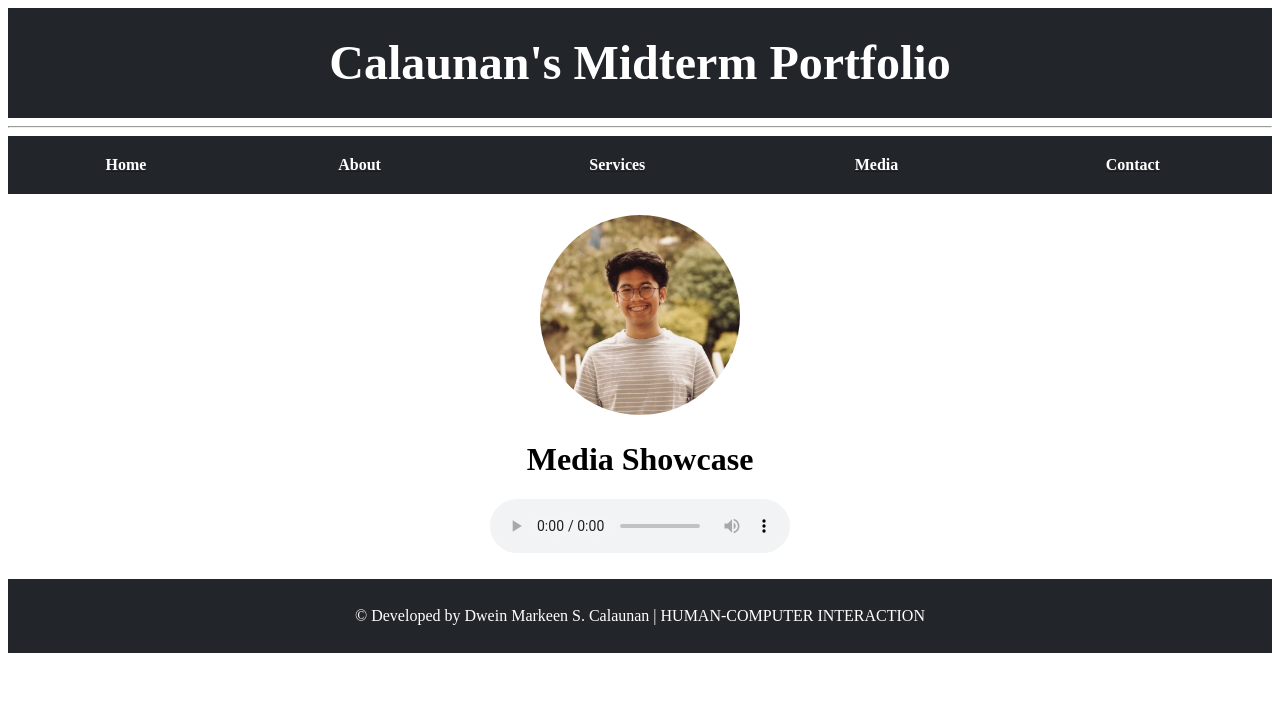
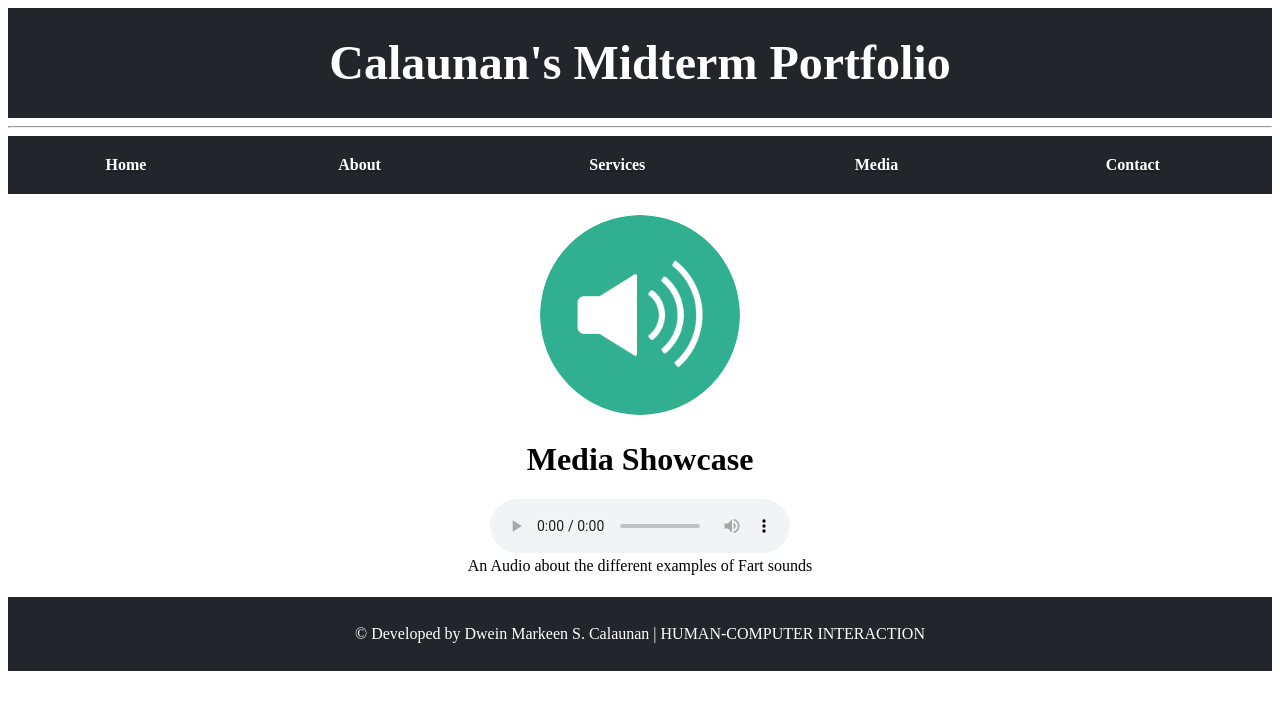
Before and after one commit to 20245694/HUMCOM1-Midterm-Examination, a plain HTML site: page media.html in a window 1280 px wide. Drawn offline with Linux system fonts and the light colour scheme.

Commit message:
Initial Commit

```diff
--- a/media.html
+++ b/media.html
@@ -31,17 +31,19 @@
 
     <h1> </h1>
 
-    <img src="profile image.jpeg" width="200" height="200" style="border-radius: 50%; object-fit: cover;">
+    <img src="media image.png" width="200" height="200" style="border-radius: 50%; object-fit: cover;">
 
     <h1>Media Showcase</h1>
     <h2></h2>
 
+    <figure>
     <audio controls>
         <source src="All Fart Sounds (Wet, dry, quick, brap).mp3" type="audio/mpeg">
-        <figure>
-            <figcaption>An example of fart sounds</figcaption>
-        </figure>
+        Your browser does not support the audio element.
     </audio>
+    <figcaption><font color="black">An Audio about the different examples of Fart sounds</font></figcaption>
+    </figure>
+
 
     <h1> </h1>
 
```
Also changed, not shown: contact.html (+1 -1 lines), services.html (+1 -1 lines), contact image.png (added), media image.png (added), services image.png (added), 1 other file.
